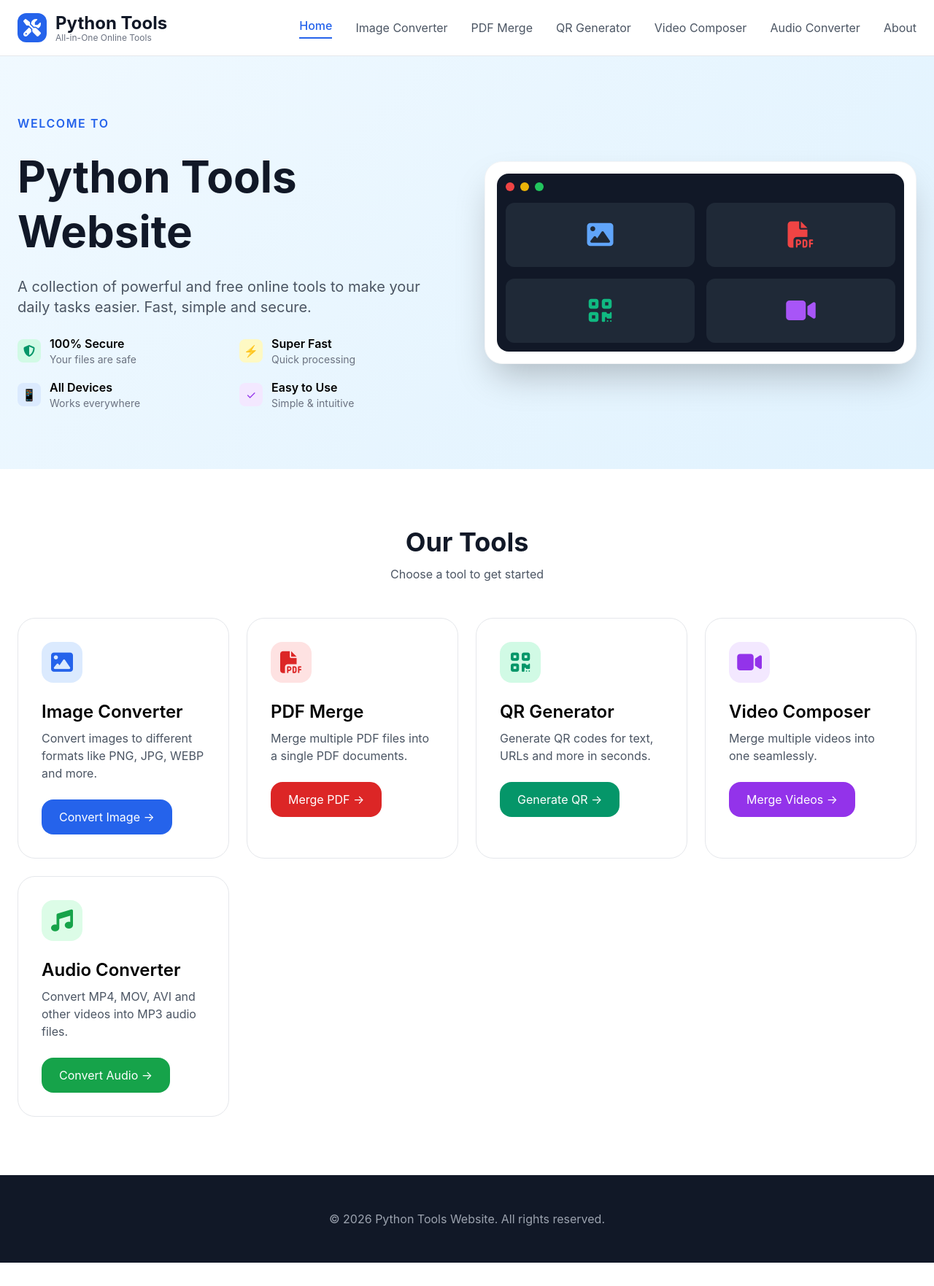
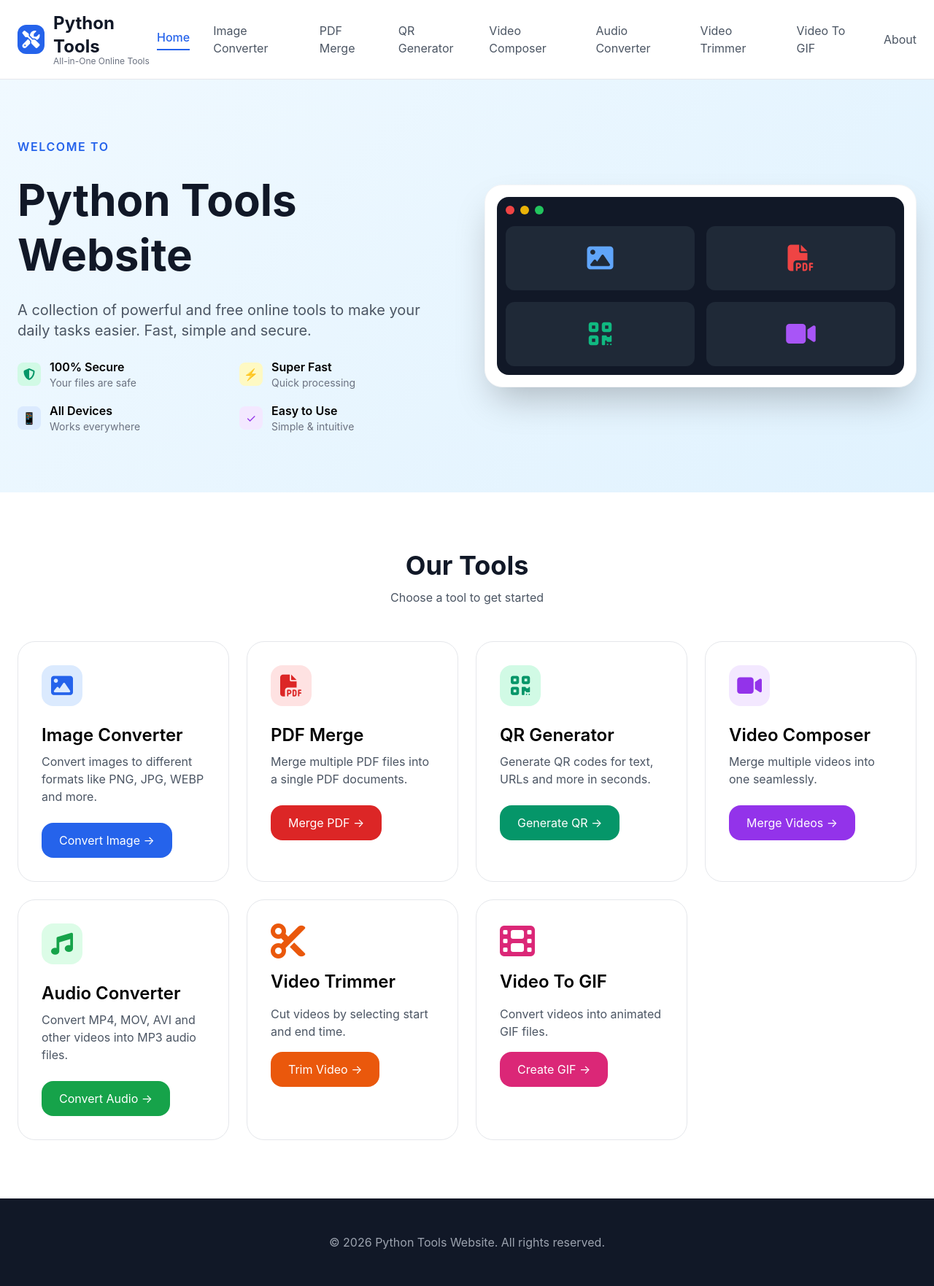
Before and after one commit to Habinan27/python-web-tool, a Flask app: page / in a window 1280 px wide. Shown: the whole page at 73% size. Before the commit the page ends 1731 px from the top, so only its background shows below. Run offline with Flask 3, Linux system fonts and the light colour scheme; some libraries are stand-ins or nearby versions.

Commit message:
Add video trimmer & GIF pages and sample uploads
Introduce new templates: trimmer.html (form posts to /trim-video with start/end inputs) and gif.html (form posts to /video-to-gif) using Tailwind. Update templates/index.html to add navigation links and feature cards for Video Trimmer and Video To GIF. Add two sample MP4 files under uploads/ for testing.

```diff
--- a/templates/index.html
+++ b/templates/index.html
@@ -42,6 +42,8 @@
                 <a href="/qr" class="text-gray-600 hover:text-gray-900 transition">QR Generator</a>
                 <a href="/video" class="text-gray-600 hover:text-gray-900 transition">Video Composer</a>
                 <a href="/audio" class="text-gray-600 hover:text-gray-900 transition">Audio Converter</a>
+                <a href="/trimmer" class="text-gray-600 hover:text-gray-900 transition">Video Trimmer</a>
+                <a href="/gif" class="text-gray-600 hover:text-gray-900 transition">Video To GIF</a>
                 <a href="/about" class="text-gray-600 hover:text-gray-900 transition">About</a>
             </div>
         </div>
@@ -218,6 +220,40 @@
                         Convert Audio →
                     </a>
                 </div>
+
+                <!-- Video Trimmer -->
+                <div class="border border-gray-200 rounded-3xl p-8">
+                    <i class="fas fa-cut text-5xl text-orange-600"></i>
+
+                    <h3 class="text-2xl font-semibold mt-4">
+                        Video Trimmer
+                    </h3>
+
+                    <p class="text-gray-600 my-4">
+                        Cut videos by selecting start and end time.
+                    </p>
+
+                    <a href="/trimmer" class="inline-block bg-orange-600 text-white px-6 py-3 rounded-2xl">
+                        Trim Video →
+                    </a>
+                </div>
+
+                <!-- Video To GIF -->
+                <div class="border border-gray-200 rounded-3xl p-8">
+                    <i class="fas fa-film text-5xl text-pink-600"></i>
+
+                    <h3 class="text-2xl font-semibold mt-4">
+                        Video To GIF
+                    </h3>
+
+                    <p class="text-gray-600 my-4">
+                        Convert videos into animated GIF files.
+                    </p>
+
+                    <a href="/gif" class="inline-block bg-pink-600 text-white px-6 py-3 rounded-2xl">
+                        Create GIF →
+                    </a>
+                </div>
             </div>
         </div>
     </section>
```
Also changed, not shown: templates/gif.html (added, +43 -0 lines), templates/trimmer.html (added, +48 -0 lines), 2 other files.
